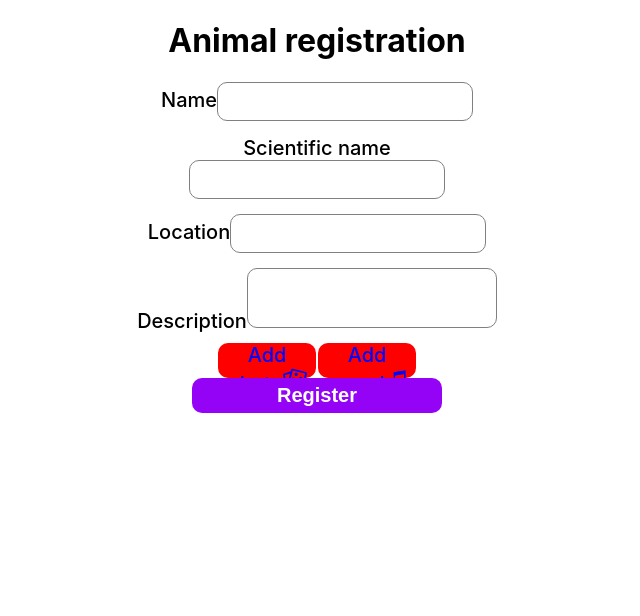
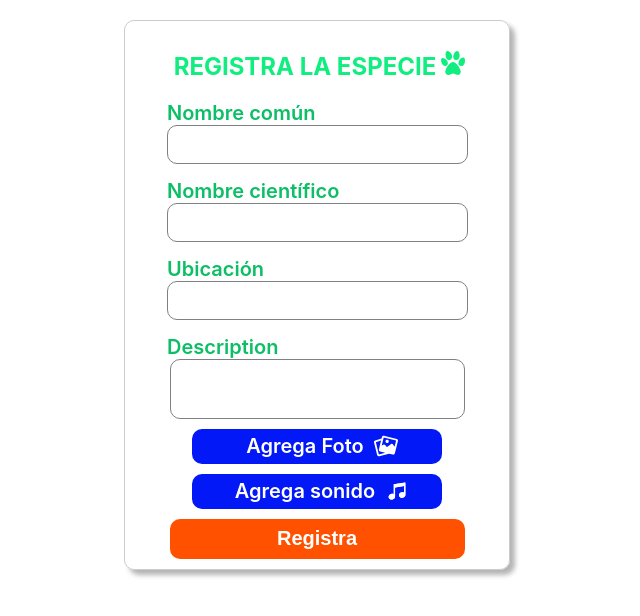
Before and after one commit to isaacanteparac/especies-exoticas-invasoras, a React (Create React App) app in the folder app/: page / in a window 1280 px wide. Shown: the top 616 px of the page, without its empty margins (323-963 px from the left). Built offline with nearby package versions, Linux system fonts and the light colour scheme; no server answers.

Commit message:
styled_component

```diff
--- a/app/src/components/PostSpecies.js
+++ b/app/src/components/PostSpecies.js
@@ -1,9 +1,15 @@
 import React, { useState } from "react";
 import { Input, Textarea, FileInput } from "../style/input";
 import { Button } from "../style/button";
-import { DivCenterElement, DivBoxRegister, FileDiv } from "../style/div";
+import {
+  DivColumnCenterElement,
+  DivBoxRegister,
+  FileDiv,
+  DivColumnLeft,
+} from "../style/div";
 import { colorDark, colorLight, fontSize } from "../style/variables";
-import { Label } from "../style/text";
+import { Label, H2 } from "../style/text";
+import { Svg } from "../style/icon";
 
 export default function PostSpecies() {
   const [name, setName] = useState(null);
@@ -34,54 +40,110 @@ export default function PostSpecies() {
 
   return (
     <DivBoxRegister>
-      <h1>Animal registration</h1>
+      <H2 theme={{ color: colorLight.eilish }}>
+        REGISTRA LA ESPECIE
+        <Svg
+          width="24"
+          height="24"
+          xmlns="http://www.w3.org/2000/svg"
+          fill-rule="evenodd"
+          clip-rule="evenodd"
+          theme={{ left: "5px", color: colorLight.eilish }}
+        >
+          <path
+            fill="currentcolor"
+            d="M11.954 11c3.33 0 7.057 6.123 7.632 8.716.575 2.594-.996 4.729-3.484 4.112-1.092-.271-3.252-1.307-4.102-1.291-.925.016-2.379.836-3.587 1.252-2.657.916-4.717-1.283-4.01-4.073.774-3.051 4.48-8.716 7.551-8.716zm10.793-4.39c1.188.539 1.629 2.82.894 5.27-.704 2.341-2.33 3.806-4.556 2.796-1.931-.877-2.158-3.178-.894-5.27 1.274-2.107 3.367-3.336 4.556-2.796zm-21.968.706c-1.044.729-1.06 2.996.082 5.215 1.092 2.12 2.913 3.236 4.868 1.87 1.696-1.185 1.504-3.433-.082-5.215-1.596-1.793-3.824-2.599-4.868-1.87zm15.643-7.292c1.323.251 2.321 2.428 2.182 5.062-.134 2.517-1.405 4.382-3.882 3.912-2.149-.407-2.938-2.657-2.181-5.061.761-2.421 2.559-4.164 3.881-3.913zm-10.295.058c-1.268.451-1.92 2.756-1.377 5.337.519 2.467 2.062 4.114 4.437 3.269 2.06-.732 2.494-3.077 1.377-5.336-1.125-2.276-3.169-3.721-4.437-3.27z"
+          />
+        </Svg>
+      </H2>
       <form /*onSubmit={handleSubmit_}*/>
-        <div>
-          <Label theme={{ fontSize: fontSize.medium }}>Name</Label>
+        <DivColumnLeft theme={{ width: "300px" }}>
+          <Label
+            theme={{
+              fontSize: fontSize.medium,
+              weight: "600",
+              color: colorDark.eilish,
+            }}
+          >
+            Nombre común
+          </Label>
           <Input
             name="name"
             type="text"
             onChange={(e) => {
               setName(e.target.value);
             }}
-            theme={{ height: "35px", width: "250px", borderRadius: "10px" }}
+            theme={{ height: "35px", width: "295px", borderRadius: "10px" }}
           />
-        </div>
-        <div>
-          <Label theme={{ fontSize: fontSize.medium }}>Scientific name</Label>
+        </DivColumnLeft>
+        <DivColumnLeft theme={{ width: "300px" }}>
+          <Label
+            theme={{
+              fontSize: fontSize.medium,
+              weight: "600",
+              color: colorDark.eilish,
+            }}
+          >
+            Nombre científico
+          </Label>
           <Input
             name="scientificName"
             type="text"
             onChange={(e) => {
               setScientificName(e.target.value);
             }}
-            theme={{ height: "35px", width: "250px", borderRadius: "10px" }}
+            theme={{ height: "35px", width: "295px", borderRadius: "10px" }}
           />
-        </div>
-        <div>
-          <Label theme={{ fontSize: fontSize.medium }}>Location</Label>
+        </DivColumnLeft>
+        <DivColumnLeft theme={{ width: "300px" }}>
+          <Label
+            theme={{
+              fontSize: fontSize.medium,
+              weight: "600",
+              color: colorDark.eilish,
+            }}
+          >
+            Ubicación
+          </Label>
           <Input
             name="location"
             type="text"
             onChange={(e) => {
-              setScientificName(e.target.value);
+              setLocation(e.target.value);
             }}
-            theme={{ height: "35px", width: "250px", borderRadius: "10px" }}
+            theme={{ height: "35px", width: "295px", borderRadius: "10px" }}
           />
-        </div>
-        <div>
-          <Label theme={{ fontSize: fontSize.medium }}>Description</Label>
+        </DivColumnLeft>
+        <DivColumnLeft theme={{ width: "300px" }}>
+          <Label
+            theme={{
+              fontSize: fontSize.medium,
+              weight: "600",
+              color: colorDark.eilish,
+            }}
+          >
+            Description
+          </Label>
           <Textarea
             type="text"
             name="description"
             onChange={(e) => {
               setDescription(e.target.value);
             }}
-            theme={{ height: "60px", width: "250px", borderRadius: "10px" }}
+            theme={{ height: "60px", width: "295px", borderRadius: "10px" }}
           ></Textarea>
-        </div>
-        <DivCenterElement>
-          <FileDiv theme={{width: "200px", height:"35px", borderRadius: "10px"}}>
+        </DivColumnLeft>
+        <DivColumnCenterElement theme={{ width: "300px" }}>
+          <FileDiv
+            theme={{
+              width: "250px",
+              height: "35px",
+              borderRadius: "10px",
+              background: colorLight.blue,
+              backgroundHover: colorDark.blue,
+              color: "" + colorLight.white,
+            }}
+          >
             <FileInput
               type="file"
               accept="image/png, image/jpeg, image/jpg"
@@ -91,12 +153,15 @@ export default function PostSpecies() {
               }}
             />
             <span>
-            <Label theme={{fontSize:fontSize.medium}}>Add phpto</Label>
-              <svg
+              <Label theme={{ fontSize: fontSize.medium, weight: "600" }}>
+                Agrega Foto
+              </Label>
+              <Svg
                 xmlns="http://www.w3.org/2000/svg"
                 width="24"
                 height="24"
                 viewBox="0 0 24 24"
+                theme={{ color: colorLight.white, top: "5px", left: "10px" }}
               >
                 <path
                   fill="currentcolor"
@@ -106,11 +171,20 @@ export default function PostSpecies() {
                   fill="currentcolor"
                   d="M 12.753906 8.941406 C 12.882812 8.976562 13.015625 8.992188 13.148438 8.992188 C 13.910156 8.992188 14.570312 8.476562 14.75 7.734375 C 14.96875 6.851562 14.425781 5.957031 13.542969 5.738281 C 13.414062 5.707031 13.28125 5.691406 13.148438 5.691406 C 12.386719 5.691406 11.726562 6.207031 11.546875 6.945312 C 11.328125 7.832031 11.871094 8.726562 12.753906 8.941406 Z M 12.753906 8.941406 "
                 />
-              </svg>
+              </Svg>
             </span>
           </FileDiv>
 
-          <FileDiv theme={{width: "200px", height:"35px", borderRadius: "10px"}}>
+          <FileDiv
+            theme={{
+              width: "250px",
+              height: "35px",
+              borderRadius: "10px",
+              background: colorLight.blue,
+              backgroundHover: colorDark.blue,
+              color: "" + colorLight.white,
+            }}
+          >
             <FileInput
               type="file"
               accept="audio/mp3"
@@ -120,13 +194,15 @@ export default function PostSpecies() {
               }}
             />
             <span>
-
-              <Label theme={{fontSize:fontSize.medium}}>Add sound</Label>
-              <svg
+              <Label theme={{ fontSize: fontSize.medium, weight: "600" }}>
+                Agrega sonido
+              </Label>
+              <Svg
                 xmlns="http://www.w3.org/2000/svg"
                 width="24"
                 height="24"
                 viewBox="0 0 24 24"
+                theme={{ color: colorLight.white, top: "5px", left: "10px" }}
               >
                 <path
                   fill="currentcolor"
@@ -137,23 +213,22 @@ export default function PostSpecies() {
                   fill="currentcolor"
                   d="M 20.347656 4.761719 L 20.328125 3.457031 L 8.746094 5.207031 L 8.765625 6.402344 L 8.753906 6.402344 L 8.753906 15.300781 C 8.039062 14.871094 7.109375 14.71875 6.164062 14.945312 C 4.425781 15.371094 3.3125 16.945312 3.679688 18.457031 C 4.050781 19.96875 5.761719 20.855469 7.503906 20.433594 C 8.945312 20.082031 9.960938 18.9375 10.046875 17.6875 L 10.054688 17.6875 L 10.054688 8.394531 L 19.089844 7.027344 L 19.089844 13.660156 C 18.375 13.230469 17.441406 13.074219 16.496094 13.304688 C 14.761719 13.726562 13.644531 15.300781 14.015625 16.8125 C 14.386719 18.332031 16.09375 19.214844 17.835938 18.792969 C 19.28125 18.441406 20.292969 17.292969 20.378906 16.046875 L 20.390625 16.046875 L 20.390625 4.761719 Z M 20.347656 4.761719 "
                 />
-              </svg>
-
+              </Svg>
             </span>
           </FileDiv>
-        </DivCenterElement>
+        </DivColumnCenterElement>
         <Button
           theme={{
             fontColor: colorLight.white,
-            backgroundColor: colorLight.violet,
-            activeB: colorDark.violet,
+            backgroundColor: colorLight.orange,
+            activeB: colorDark.orange,
             borderRadius: "10px",
-            width_: "250px",
-            height_: "35px",
+            width: "295px",
+            height: "40px",
           }}
           type="submit"
         >
-          Register
+          Registra
         </Button>
       </form>
     </DivBoxRegister>
--- a/app/src/style/button.js
+++ b/app/src/style/button.js
@@ -5,13 +5,13 @@ const theme = {
   backgroundColor: null,
   activeB: null,
   borderRadius:null,
-  width_: null,
-  height_: null,
+  width: null,
+  height: null,
 };
 
 export const Button = styled.button`
-  height: ${(props) => props.theme.height_};//30px
-  width: ${(props) => props.theme.width_}; //200px
+  height: ${(props) => props.theme.height};//30px
+  width: ${(props) => props.theme.width}; //200px
   border-radius: ${(props) => props.theme.borderRadius};//25px
   outline: none;
   border: none;
@@ -28,8 +28,8 @@ export const Button = styled.button`
 
 Button.defaultProps = {
     theme: {
-        height_: "35px",
-        width_: "200px",
+        height: "35px",
+        width: "200px",
         borderRadius: "25px",
         fontColor: "#fff",
         backgroundColor: "#0318f7",
--- a/app/src/style/div.js
+++ b/app/src/style/div.js
@@ -1,29 +1,51 @@
 import styled from "styled-components";
+import { colorDark, colorLight } from "./variables";
 
 const theme = {
   width: null,
   height: null,
   borderRadius: null,
-}
+  background: null,
+  color: null,
+  backgroundHover: null,
+};
 
-export const DivCenterElement = styled.div`
+export const DivColumnCenterElement = styled.div`
   background-color: transparent;
-  width: 200px;
+  width: ${(props) => props.theme.width};
+  height: ${(props) => props.theme.height};
+  border-radius: ${(props) => props.theme.borderRadius};
   margin: auto;
   display: flex;
   align-items: center;
   justify-content: center;
+  flex-direction: column;
+  margin-bottom: 10px;
 `;
+
+DivColumnCenterElement.defaultProps = {
+  theme: {
+    width: "200px",
+    height: "40px",
+    borderRadius: "10px",
+    background: "trasparent"
+  },
+};
 
 export const DivBoxRegister = styled.div`
   background-color: transparent;
   width: 30%;
-  max-height: 450px;
+  max-height: 580px;
   margin: auto;
+  margin-top: 20px;
+  border-radius: 10px;
+  border: 1px solid #cccccc;
+  padding: 10px 0;
+  box-shadow: 5px 5px 5px #b4b4b4;
 `;
 
 export const FileDiv = styled.div`
-  background: red;
+  background: ${(props) => props.theme.background};
   height: ${(props) => props.theme.height};
   width: ${(props) => props.theme.width};
   border-radius: ${(props) => props.theme.borderRadius};
@@ -32,16 +54,35 @@ export const FileDiv = styled.div`
   cursor: pointer;
   margin: 0 1px;
   margin-top: 10px;
-  color: blue!important;
+  color: ${(props) => props.theme.color}!important;
   &:active {
-    color: red!important;
+    background-color: ${(props) => props.theme.backgroundHover}!important;
   }
 `;
 
 FileDiv.defaultProps = {
-  theme:{
+  theme: {
     width: "40px",
     height: "35px",
     borderRadius: "10px",
-  }
+    background: "trasnparent",
+  },
 };
+
+export const DivColumnLeft = styled.div`
+  background-color: transparent;
+  width: ${(props) => props.theme.width};
+  height: ${(props) => props.theme.height};
+  display: flex;
+  align-items: flex-start;
+  justify-content: left;
+  flex-direction: column;
+  margin: auto;
+`;
+
+DivColumnLeft.defaultProps = {
+  theme: {
+    width: "270px",
+    height: "80px",
+  },
+};
--- /dev/null
+++ b/app/src/style/icon.js
@@ -0,0 +1,30 @@
+import styled from "styled-components";
+import { colorDark, colorLight } from "./variables";
+
+const theme = {
+    top: null,
+    bottom: null,
+    left: null,
+    right: null,
+    color: null,
+
+}
+
+export const Svg = styled.svg`
+  position: relative;
+  top:${(props) => props.theme.top};
+  bottom: ${(porps) => porps.theme.bottom};
+  left: ${(porps) => porps.theme.left};
+  right: ${(porps) => porps.theme.right};
+  color: ${(porps) => porps. theme. color}!important;
+`;
+
+Svg.defaultProps = {
+    theme:{
+        top:"5px",
+        bottom: "0",
+        left: "0",
+        right: "0",
+        color: colorDark.black,
+    }
+}
--- a/app/src/style/input.js
+++ b/app/src/style/input.js
@@ -39,6 +39,7 @@ export const Textarea = styled.textarea`
   overflow: auto;
   box-sizing: border-box;
   resize: none;
+  margin: auto;
   height: ${(props) => props.theme.height}; //60px
 `;
 
--- a/app/src/style/text.js
+++ b/app/src/style/text.js
@@ -3,13 +3,14 @@ import { colorDark } from "./variables";
 
 const theme = {
     fontSize: null,
-    colorText: null,
+    color: null,
+    weight: null,
 }
 
 export const Label = styled.label`
     font-size: ${(props) => props.theme.fontSize};
-    color: ${(props) => props.theme.colorText};
-    font-weight: 500;
+    color: ${(props) => props.theme.color};
+    font-weight: ${(props) => props.theme.weight};
 
 `;
 
@@ -17,5 +18,16 @@ Label.defaultProps = {
     theme:{
         fontSize: "12px",
         colorText: colorDark.black,
+        weight: "0"
     }
 };
+
+export const H2 = styled.h2`
+    color: ${(props) => props.theme.color};
+`;
+
+H2.defaultProps = {
+    theme:{
+        color: colorDark.black
+    }
+}
```
Also changed, not shown: app/src/style/variables.js (+8 -2 lines), app/src/icons/iconmonstr-cat-7.svg (added).
